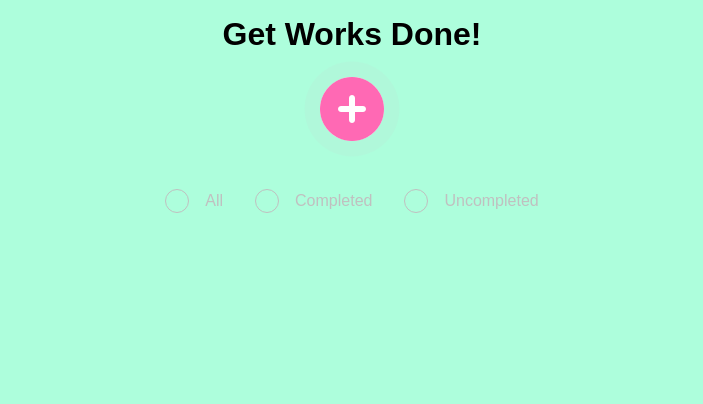
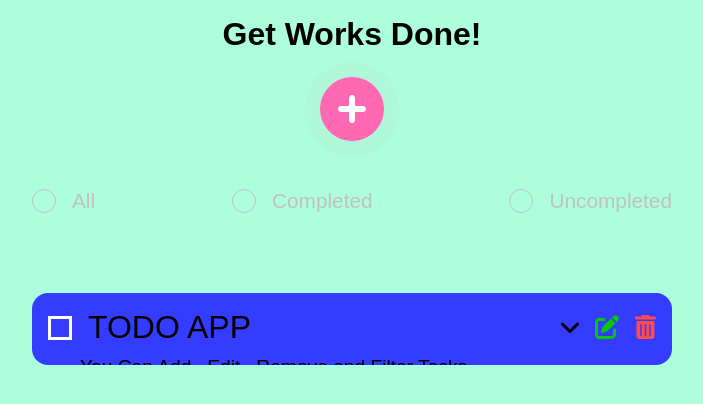
Before and after one commit to javadbasiri/todo-app, a React (Create React App) app: page / in a window 1280 px wide. Shown: the top 404 px of the page, without its empty margins (288-991 px from the left). Built offline with nearby package versions, Linux system fonts and the light colour scheme; a web font is replaced by a local one.

Commit message:
some style change

```diff
--- a/src/App.js
+++ b/src/App.js
@@ -4,16 +4,24 @@ import Filter from "./components/Filter";
 import "./app.css";
 const App=()=>{
 
-    const [showModal , setShowModal] = useState(false);
-    const [taskInfo , setTaskInfo] = useState({title:"",description:""})
-    const [todos , setTodos] = useState([])
-    const [status , setStatus]=useState("")
-    const [filterTodo , setFilterTodo]=useState([])
-
     const randomNumber = ()=>{
         const random = Math.floor(Math.random() * 10000);
         return random;
     }
+
+    const [showModal , setShowModal] = useState(false);
+    const [taskInfo , setTaskInfo] = useState({title:"",description:""})
+    const [todos , setTodos] = useState([{
+            title:"TODO APP",
+            description:"You Can Add , Edit , Remove and Filter Tasks.",
+            id:randomNumber(),
+            completed:false,
+            delete:false
+    }])
+    const [status , setStatus]=useState("")
+    const [filterTodo , setFilterTodo]=useState([])
+
+
 
     const addHandler =()=>{
         if(taskInfo.title === "")return;
@@ -58,6 +66,7 @@ const App=()=>{
                 <button className="add-task" onClick={()=>setShowModal(!showModal)}>
                     <i className="fa-solid fa-circle-plus"></i>
                 </button>
+
                 <Filter radioHandler={radioHandler}/>
 
                 {showModal &&
--- a/src/app.css
+++ b/src/app.css
@@ -61,7 +61,7 @@
     z-index: 10;
     display: flex;
     flex-direction: column;
-    background-color:rgba(255,255,255,1);
+    background-color:rgba(255, 255, 255, 1);
     padding: 1rem;
     border-radius: .5rem;
     margin-top: 1rem;
@@ -96,7 +96,7 @@
     width: 100%;
     height: 100%;
     padding-left:1rem ;
-    font-size: 1rem;
+    font-size: 1.3rem;
     background-color: transparent;
 }
 
--- a/src/components/filter.css
+++ b/src/components/filter.css
@@ -1,8 +1,14 @@
 .wrapper{
     display: flex;
-    gap:2rem;
+    /* gap:2rem; */
     justify-content: space-between;
     margin:3rem 0;
+    width: 50%;
+}
+@media screen and (max-width:480px) {
+    .wrapper{
+        width: 70%;
+    }
 }
 
 label{
@@ -44,7 +50,7 @@ label{
 }
 
 .radio-label{
-    font-size: 1rem;
+    font-size: 1.3rem;
     color: silver;
 }
 
--- a/src/components/todo.css
+++ b/src/components/todo.css
@@ -94,14 +94,16 @@ label{
 }
 .checkbox{
     display: block;
+    margin-right: .5rem;
     width: 1.5rem;
     height: 1.5rem;
-    border: 4px solid white;
+    border: 3px solid white;
     transition: all .3s;
 }
 .checked{
     transform:rotate(45deg);
-    width: 1rem;
+    width: .8rem;
+    height: 1.7rem;
     /* border-color:#1ac0a2; */
     border-color: rgb(2, 202, 2);
     border-top-color: transparent;
--- a/src/components/todo.js
+++ b/src/components/todo.js
@@ -56,7 +56,7 @@ const Todo =({todo ,todos ,setTodos})=>{
                 if(item.id === todo.id){
                     return{
                         ...item,
-                        title:updateTask.title ? updateTask.title : item.title,
+                        title:updateTask.title ? updateTask.title.toUpperCase() : item.title,
                         description:updateTask.description ? updateTask.description : item.description
                     }
 
--- a/src/index.css
+++ b/src/index.css
@@ -6,7 +6,7 @@
     font-family: 'Zen Kurenaido', sans-serif;
 }
 body{
-    background: #adfedc;  /* fallback for old browsers */
+    background:#adfedc;  /* fallback for old browsers */
     /* background: -webkit-linear-gradient(to right, #adfedc, #ff7981);  Chrome 10-25, Safari 5.1-6
     background: linear-gradient(to right, #adfedc, #ff7981); W3C, IE 10+/ Edge, Firefox 16+, Chrome 26+, Opera 12+, Safari 7+ */
 
```
